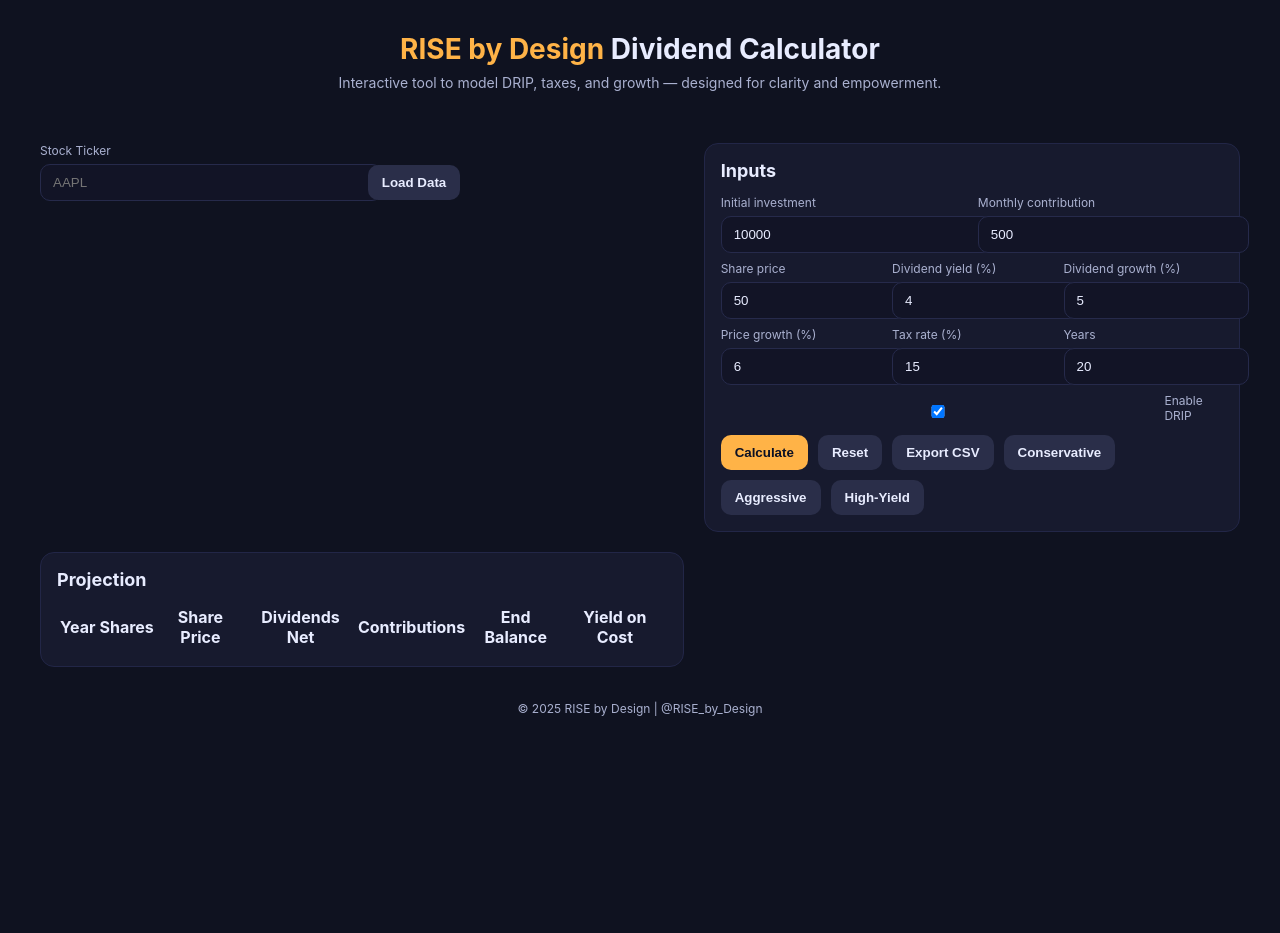
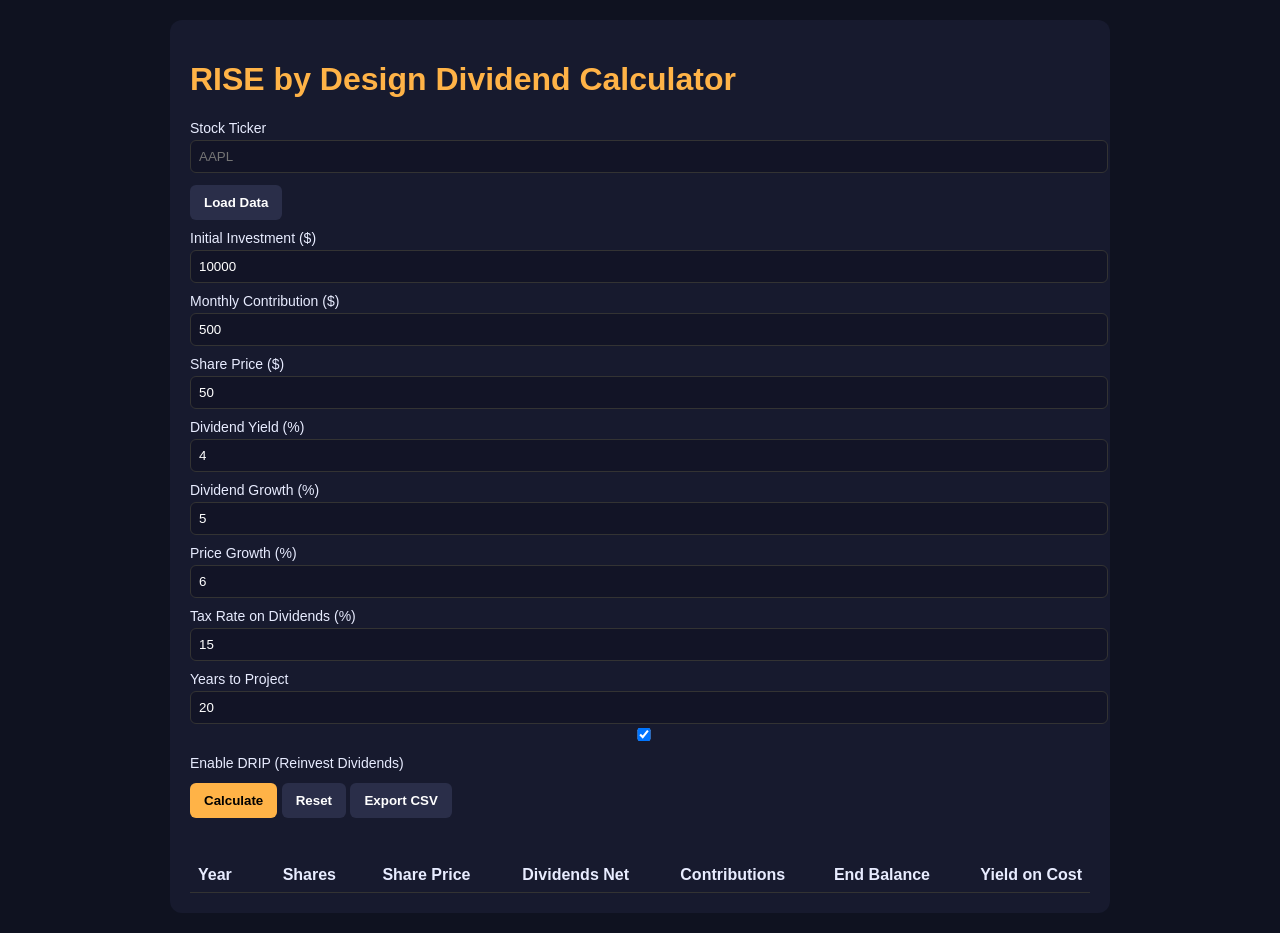
Before and after one commit to MaulieTsunami/RISE_DIVIDEND_CALCULATOR, a plain HTML site: page index.html in a window 1280 px wide. Before the commit the page ends 800 px from the top, so only its background shows below. Drawn offline with Linux system fonts and the light colour scheme.

Commit message:
Refactor index.html for improved layout and styling
Updated styles and structure for the dividend calculator interface, enhancing layout and input fields. Improved user experience with clearer labels and organized sections.

```diff
--- a/index.html
+++ b/index.html
@@ -5,108 +5,124 @@
   <meta name="viewport" content="width=device-width, initial-scale=1" />
   <title>RISE by Design Dividend Calculator</title>
   <style>
-    :root {
-      --bg: #0f1220;
-      --card: #171a2e;
-      --muted: #aab1d0;
-      --text: #e8ecff;
-      --accent: #ffb347;   /* RISE gold */
-      --accent-2: #4be3b3;
-      --danger: #ff6b6b;
-      --grid: #2a2e49;
-    }
-    body { margin:0; background:var(--bg); color:var(--text); font-family:Inter,system-ui,sans-serif; }
-    header { padding:32px 20px; text-align:center; }
-    header h1 { margin:0 0 8px; font-size:28px; }
-    header p { margin:0; color:var(--muted); font-size:14px; }
-    .brand { font-weight:700; color:var(--accent); }
-    .container { display:grid; gap:20px; grid-template-columns:1.2fr 1fr; padding:20px; max-width:1200px; margin:0 auto; }
-    .card { background:var(--card); border:1px solid #222647; border-radius:14px; padding:16px; }
-    .card h2 { margin:0 0 14px; font-size:18px; }
-    .grid-2, .grid-3 { display:grid; gap:12px; }
-    .grid-2 { grid-template-columns:repeat(2,1fr); }
-    .grid-3 { grid-template-columns:repeat(3,1fr); }
-    label { display:block; font-size:12px; color:var(--muted); margin-bottom:6px; }
-    input, select { width:100%; padding:10px 12px; border-radius:10px; border:1px solid #262a4b; background:#121426; color:var(--text); }
-    .row { display:flex; gap:10px; align-items:center; }
-    .actions { display:flex; gap:10px; margin-top:6px; flex-wrap:wrap; }
-    button { padding:10px 14px; border:none; border-radius:10px; cursor:pointer; background:var(--accent); color:#0b1024; font-weight:600; }
-    button.secondary { background:#2a2e49; color:var(--text); }
-    button.danger { background:var(--danger); color:#2b0e0e; }
-    .summary { display:grid; gap:12px; grid-template-columns:repeat(4,1fr); margin-top:10px; }
-    .summary .item { background:#121426; border:1px solid #262a4b; border-radius:12px; padding:12px; }
-    .item .label { font-size:12px; color:var(--muted); }
-    .item .value { font-size:18px; margin-top:4px; }
-    .milestone { margin-top:10px; padding:10px; border-radius:10px; background:#1e223a; border:1px solid var(--accent); font-size:13px; }
-    .footer { text-align:center; color:var(--muted); font-size:12px; padding:14px 20px; }
-    @media(max-width:980px){ .container{grid-template-columns:1fr} }
+    body { margin:0; font-family:Arial, sans-serif; background:#0f1220; color:#e8ecff; }
+    .container { max-width:900px; margin:20px auto; padding:20px; background:#171a2e; border-radius:12px; }
+    h1 { color:#ffb347; }
+    label { display:block; margin-top:10px; font-size:14px; }
+    input { width:100%; padding:8px; margin-top:4px; border-radius:6px; border:1px solid #333; background:#121426; color:#fff; }
+    button { margin-top:12px; padding:10px 14px; border:none; border-radius:6px; background:#ffb347; color:#000; font-weight:bold; cursor:pointer; }
+    button.secondary { background:#2a2e49; color:#fff; }
+    table { width:100%; margin-top:20px; border-collapse:collapse; }
+    th, td { border-bottom:1px solid #333; padding:8px; text-align:right; }
+    th:first-child, td:first-child { text-align:left; }
+    .summary { margin-top:20px; display:flex; gap:20px; }
+    .summary div { flex:1; background:#121426; padding:12px; border-radius:8px; }
   </style>
 </head>
 <body>
-  <header>
-    <h1><span class="brand">RISE by Design</span> Dividend Calculator</h1>
-    <p>Interactive tool to model DRIP, taxes, and growth — designed for clarity and empowerment.</p>
-  </header>
+  <div class="container">
+    <h1>RISE by Design Dividend Calculator</h1>
 
-  <div class="container">
-    <!-- Inputs -->
-    <div class="grid-2">
-  <div>
+    <!-- Ticker input -->
     <label>Stock Ticker</label>
     <input type="text" id="ticker" placeholder="AAPL" />
-  </div>
-  <div style="margin-top:22px">
     <button id="loadTicker" class="secondary">Load Data</button>
-  </div>
-</div>
-    <section class="card">
-      <h2>Inputs</h2>
-      <div class="grid-2">
-        <div><label>Initial investment</label><input type="number" id="initial" value="10000"/></div>
-        <div><label>Monthly contribution</label><input type="number" id="monthly" value="500"/></div>
-      </div>
-      <div class="grid-3" style="margin-top:8px">
-        <div><label>Share price</label><input type="number" id="sharePrice" value="50"/></div>
-        <div><label>Dividend yield (%)</label><input type="number" id="divYieldPct" value="4"/></div>
-        <div><label>Dividend growth (%)</label><input type="number" id="divGrowthPct" value="5"/></div>
-      </div>
-      <div class="grid-3" style="margin-top:8px">
-        <div><label>Price growth (%)</label><input type="number" id="priceGrowthPct" value="6"/></div>
-        <div><label>Tax rate (%)</label><input type="number" id="taxRatePct" value="15"/></div>
-        <div><label>Years</label><input type="number" id="years" value="20"/></div>
-      </div>
-      <div class="row" style="margin-top:8px">
-        <input type="checkbox" id="drip" checked/><label for="drip">Enable DRIP</label>
-      </div>
-      <div class="actions">
-        <button id="calcBtn">Calculate</button>
-        <button id="resetBtn" class="secondary">Reset</button>
-        <button id="exportBtn" class="secondary">Export CSV</button>
-        <!-- Presets -->
-        <button class="secondary" onclick="applyPreset('conservative')">Conservative</button>
-        <button class="secondary" onclick="applyPreset('aggressive')">Aggressive</button>
-        <button class="secondary" onclick="applyPreset('highYield')">High-Yield</button>
-      </div>
-    </section>
 
-    <!-- Outputs -->
-    <section class="card">
-      <h2>Projection</h2>
-      <div class="summary" id="summary"></div>
-      <div id="milestone"></div>
-      <table id="table"><thead><tr>
-        <th>Year</th><th>Shares</th><th>Share Price</th><th>Dividends Net</th><th>Contributions</th><th>End Balance</th><th>Yield on Cost</th>
-      </tr></thead><tbody></tbody></table>
-    </section>
+    <!-- Inputs -->
+    <label>Initial Investment ($)</label>
+    <input type="number" id="initial" value="10000" />
+
+    <label>Monthly Contribution ($)</label>
+    <input type="number" id="monthly" value="500" />
+
+    <label>Share Price ($)</label>
+    <input type="number" id="sharePrice" value="50" />
+
+    <label>Dividend Yield (%)</label>
+    <input type="number" id="divYieldPct" value="4" />
+
+    <label>Dividend Growth (%)</label>
+    <input type="number" id="divGrowthPct" value="5" />
+
+    <label>Price Growth (%)</label>
+    <input type="number" id="priceGrowthPct" value="6" />
+
+    <label>Tax Rate on Dividends (%)</label>
+    <input type="number" id="taxRatePct" value="15" />
+
+    <label>Years to Project</label>
+    <input type="number" id="years" value="20" />
+
+    <div>
+      <input type="checkbox" id="drip" checked />
+      <label for="drip">Enable DRIP (Reinvest Dividends)</label>
+    </div>
+
+    <button id="calcBtn">Calculate</button>
+    <button id="resetBtn" class="secondary">Reset</button>
+    <button id="exportBtn" class="secondary">Export CSV</button>
+
+    <!-- Summary -->
+    <div class="summary" id="summary"></div>
+
+    <!-- Table -->
+    <table id="table">
+      <thead>
+        <tr>
+          <th>Year</th>
+          <th>Shares</th>
+          <th>Share Price</th>
+          <th>Dividends Net</th>
+          <th>Contributions</th>
+          <th>End Balance</th>
+          <th>Yield on Cost</th>
+        </tr>
+      </thead>
+      <tbody></tbody>
+    </table>
   </div>
 
-  <div class="footer">© 2025 RISE by Design | @RISE_by_Design</div>
+  <script>
+    const el = id => document.getElementById(id);
+    const num = v => Number(v) || 0;
+    const fmt = v => v.toLocaleString(undefined,{style:'currency',currency:'USD',maximumFractionDigits:0});
+    const fmt2 = v => v.toLocaleString(undefined,{style:'currency',currency:'USD',maximumFractionDigits:2});
 
-  <script>
-    const el=id=>document.getElementById(id); const num=v=>Number(v)||0;
-    const fmt=v=>v.toLocaleString(undefined,{style:'currency',currency:'USD',maximumFractionDigits:0});
-    const fmt2=v=>v.toLocaleString(undefined,{style:'currency',currency:'USD',maximumFractionDigits:2});
+    // --- Alpha Vantage integration ---
+    async function loadTickerData() {
+      const ticker = el('ticker').value.trim().toUpperCase();
+      if (!ticker) { alert("Enter a ticker symbol."); return; }
 
+      const apiKey = "YOUR_API_KEY_HERE"; // replace with your Alpha Vantage key
+
+      try {
+        // Company overview (dividend yield)
+        const overviewUrl = `https://www.alphavantage.co/query?function=OVERVIEW&symbol=${ticker}&apikey=${apiKey}`;
+        const overviewRes = await fetch(overviewUrl);
+        const overviewData = await overviewRes.json();
+
+        // Latest price
+        const priceUrl = `https://www.alphavantage.co/query?function=TIME_SERIES_DAILY&symbol=${ticker}&apikey=${apiKey}`;
+        const priceRes = await fetch(priceUrl);
+        const priceData = await priceRes.json();
+        const timeSeries = priceData["Time Series (Daily)"];
+        const latestDate = Object.keys(timeSeries)[0];
+        const latestClose = parseFloat(timeSeries[latestDate]["4. close"]);
+
+        el('sharePrice').value = latestClose.toFixed(2);
+        if (overviewData.DividendYield) {
+          el('divYieldPct').value = (parseFloat(overviewData.DividendYield) * 100).toFixed(2);
+        } else {
+          alert("No dividend yield data found for this ticker.");
+        }
+      } catch (err) {
+        console.error(err);
+        alert("Error fetching data. Check API key or ticker.");
+      }
+    }
+    el('loadTicker').addEventListener('click', loadTickerData);
+
+    // --- Calculator logic ---
     function project(inputs){
       let {initial,monthly,sharePrice,divYieldPct,divGrowthPct,priceGrowthPct,taxRatePct,years,drip}=inputs;
       let shares=initial/sharePrice, price=sharePrice;
@@ -122,51 +138,39 @@
         let yieldOnCost=(cumDiv/(initial+cumContrib))*100;
         rows.push({year:y,shares:shares.toFixed(2),price:price.toFixed(2),divNet:divNet.toFixed(2),contrib:cumContrib.toFixed(2),endBalance:endBalance.toFixed(2),yoc:yieldOnCost.toFixed(1)});
         divYield*=(1+divGrowth);
-        async function loadTickerData() {
-  const ticker = document.getElementById('ticker').value.trim().toUpperCase();
-  if (!ticker) {
-    alert("Please enter a ticker symbol.");
-    return;
-  }
-
-  const apiKey = "SHPL8MK4QUDQA4IW"; // replace with your Alpha Vantage key
-
-  try {
-    // 1. Get company overview (includes dividend yield)
-    const overviewUrl = `https://www.alphavantage.co/query?function=OVERVIEW&symbol=${ticker}&apikey=${apiKey}`;
-    const overviewRes = await fetch(overviewUrl);
-    const overviewData = await overviewRes.json();
-
-    // 2. Get latest price (TIME_SERIES_DAILY)
-    const priceUrl = `https://www.alphavantage.co/query?function=TIME_SERIES_DAILY&symbol=${ticker}&apikey=${apiKey}`;
-    const priceRes = await fetch(priceUrl);
-    const priceData = await priceRes.json();
-
-    // Extract most recent closing price
-    const timeSeries = priceData["Time Series (Daily)"];
-    const latestDate = Object.keys(timeSeries)[0];
-    const latestClose = parseFloat(timeSeries[latestDate]["4. close"]);
-
-    // Populate fields
-    document.getElementById('sharePrice').value = latestClose.toFixed(2);
-
-    if (overviewData.DividendYield) {
-      document.getElementById('divYieldPct').value = (parseFloat(overviewData.DividendYield) * 100).toFixed(2);
-    } else {
-      alert("No dividend yield data found for this ticker.");
-    }
-
-  } catch (err) {
-    console.error(err);
-    alert("Error fetching data. Check your API key or ticker symbol.");
-  }
-}
-
-// Attach event listener
-document.getElementById('loadTicker').addEventListener('click', loadTickerData);
       }
       return {rows,initial};
     }
 
     function render(res){
       const tbody=el('table').querySelector('tbody'); tbody.innerHTML='';
+      res.rows.forEach(r=>{
+        tbody.innerHTML+=`
+          <tr>
+            <td>${r.year}</td>
+            <td>${r.shares}</td>
+            <td>${fmt2(r.price)}</td>
+            <td>${fmt2(r.divNet)}</td>
+            <td>${fmt2(r.contrib)}</td>
+            <td>${fmt2(r.endBalance)}</td>
+            <td>${r.yoc}%</td>
+          </tr>`;
+      });
+      const last=res.rows[res.rows.length-1];
+      el('summary').innerHTML=`
+        <div><strong>Final Value</strong><br>${fmt(last.endBalance)}</div>
+        <div><strong>Total Contributions</strong><br>${fmt(last.contrib)}</div>
+        <div><strong>Total Net Dividends</strong><br>${fmt(res.rows.reduce((a,b)=>a+parseFloat(b.divNet),0))}</div>
+        <div><strong>Yield on Cost</strong><br>${last.yoc}%</div>`;
+    }
+
+    function calculateAndRender(){
+      const inputs={
+        initial:num(el('initial').value),
+        monthly:num(el('monthly').value),
+        sharePrice:num(el('sharePrice').value),
+        divYieldPct:num(el('divYieldPct').value),
+        divGrowthPct:num(el('divGrowthPct').value),
+        priceGrowthPct:num(el('priceGrowthPct').value),
+        taxRatePct:num(el('taxRatePct').value),
+        years
```
